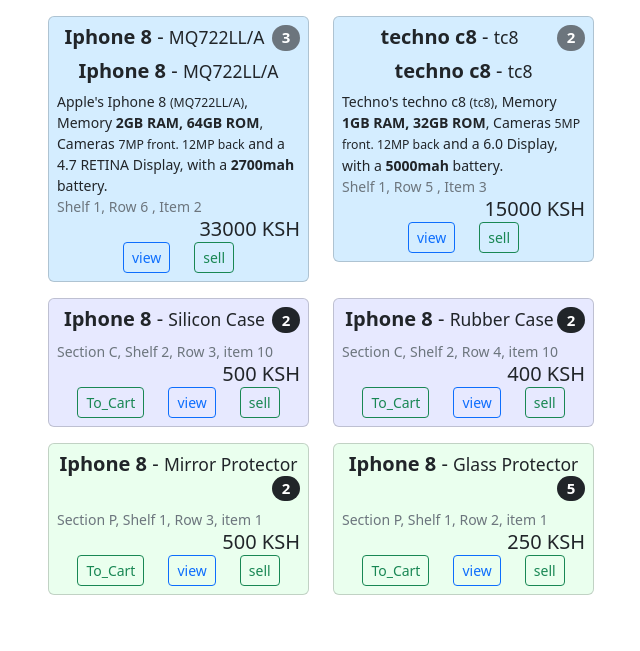
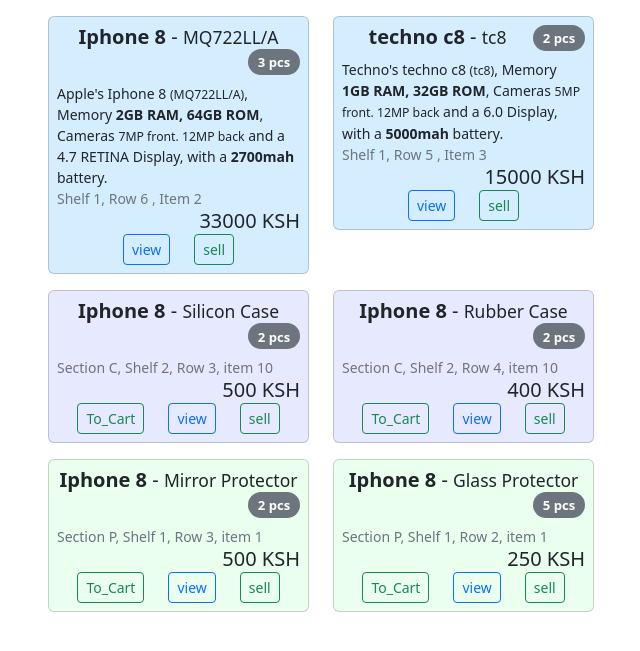
Before and after one commit to Sendeyo/shop-management, a Django app: page / in a window 1280 px wide. Shown: the part 59-710 px from the top of the page, without its empty margins (34-674 px from the left). Run offline with Django 4.2, Linux system fonts and the light colour scheme; data comes from the database, SQL or seed files in the repository; some libraries are stand-ins or nearby versions.

Commit message:
More changes

```diff
--- a/website/templates/website/components/caseCards.html
+++ b/website/templates/website/components/caseCards.html
@@ -8,7 +8,10 @@
             <div class="phone-image">
 
             </div>
-            <div class="h5 text-center"><strong>{{ case.phone.name }}</strong> - <small class="text-body-primary">{{ case.type }} Case</small> <span class="float-end badge rounded-pill bg-dark">{{ case.quantity }}</span></div>
+            <div class="h5 text-center"><strong>{{ case.phone.name }}</strong> -
+                <small class="text-body-primary">{{ case.type }} Case</small>
+                <span class="float-end badge rounded-pill bg-secondary"><small>{{ case.quantity }} pcs</small></span>
+            </div>
             <p class="small pb-0 mb-0">
                 {% if case.location %}
                 <span class="m-auto text-muted"> {{ case.location }}</span>
--- a/website/templates/website/components/phoneCards.html
+++ b/website/templates/website/components/phoneCards.html
@@ -1,14 +1,18 @@
 <div class="row mt-2">
   {% for phone in phones %}
+  {% if phone.quantity < 1 %}
+
+  {% endif %}
 
   <div class="col-sm-6 col-md-4 col-lg-4 col-xl-3 mt-2">
     <div class="card phone p-2">
       <div class="phone-image">
 
       </div>
-            <div class="h5 text-center"><strong>{{ phone.name }}</strong> - <small class="text-body-primary">{{ phone.model }}</small> <span class="float-end badge rounded-pill bg-secondary">{{ phone.quantity }}</span></div>
-
-            <p class="h5 text-center"><strong>{{ phone.name }}</strong> - <small class="text-body-primary">{{ phone.model }}</small></p>
+      <div class="h5 text-center"><strong>{{ phone.name }}</strong> -
+        <small class="text-body-primary">{{ phone.model }}</small>
+        <span class="float-end badge rounded-pill bg-secondary"><small>{{ phone.quantity }} pcs</small></span>
+      </div>
       <p class="small pb-0 mb-0">
         {{ phone.company }}'s {{ phone.name }} <small>({{ phone.model }})</small>,
         Memory <strong>{{ phone.memory }}</strong>,
@@ -23,7 +27,8 @@
       <div class="row m-auto">
         <!-- <div class="col"><button class="btn btn-sm btn-outline-success "></button></div> -->
         <div class="col"><a href="#" class="btn btn-sm btn-outline-primary">view</a></div>
-            <div class="col"><button data-bs-toggle="modal" data-bs-target="#str{{ phone.id }}" class="btn btn-sm btn-outline-success">sell</button></div>
+        <div class="col"><button data-bs-toggle="modal" data-bs-target="#str{{ phone.id }}"
+            class="btn btn-sm btn-outline-success">sell</button></div>
       </div>
     </div>
   </div>
--- a/website/templates/website/components/protectorCards.html
+++ b/website/templates/website/components/protectorCards.html
@@ -10,7 +10,8 @@
             </div>
             <div class="h5 text-center"><strong>{{ protector.phone.name }}</strong> -
                 <small class="text-body-primary">{{ protector.type }} Protector</small>
-                <span class="float-end badge rounded-pill bg-dark">{{ protector.quantity }}</span></div>
+                <span class="float-end badge rounded-pill bg-secondary"><small>{{ protector.quantity }} pcs</small></span>
+            </div>
             <p class="small pb-0 mb-0">
                 {% if protector.location %}
                 <span class="m-auto text-muted"> {{ protector.location }}</span>
```
Lines whose indentation alone changed are shown as unchanged.
